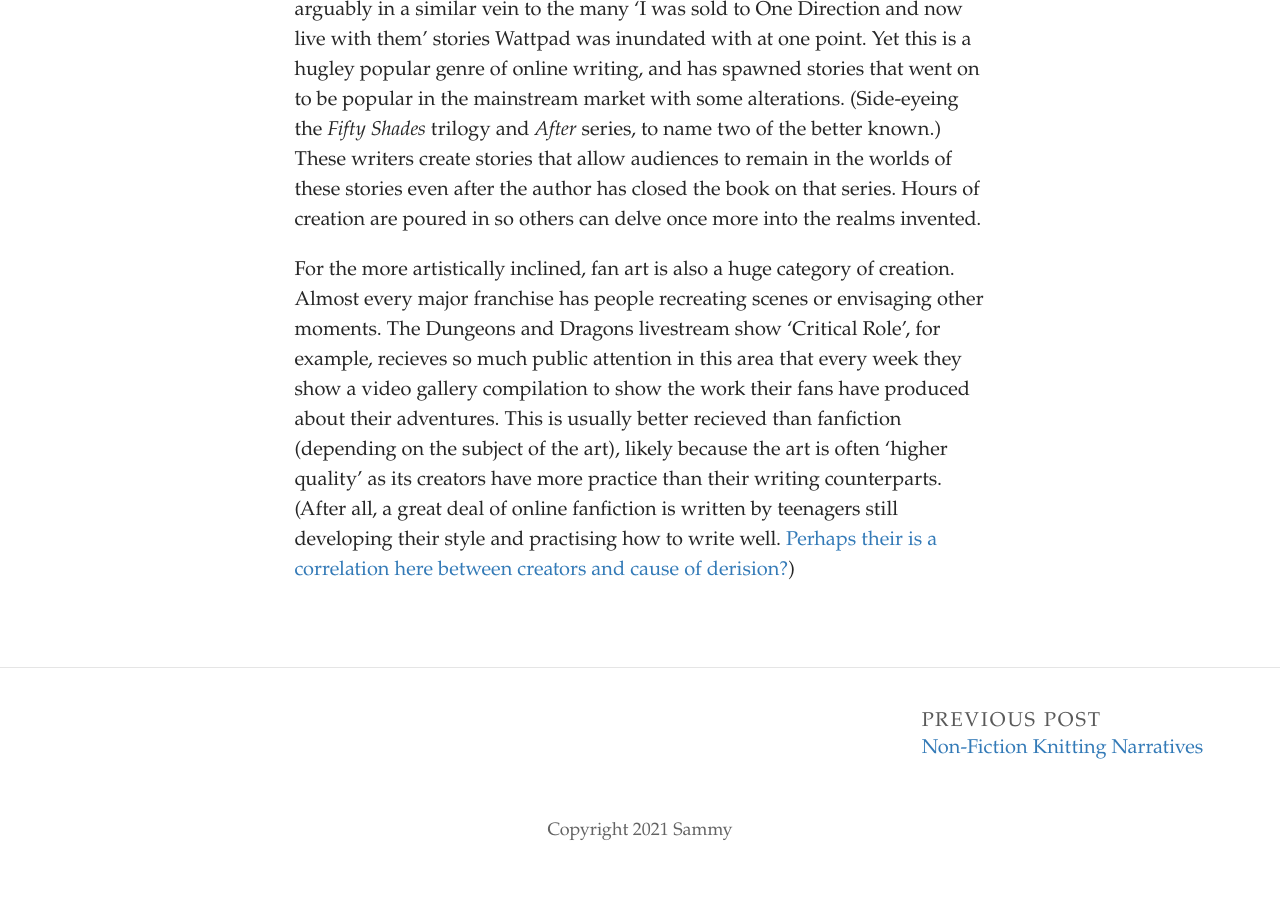
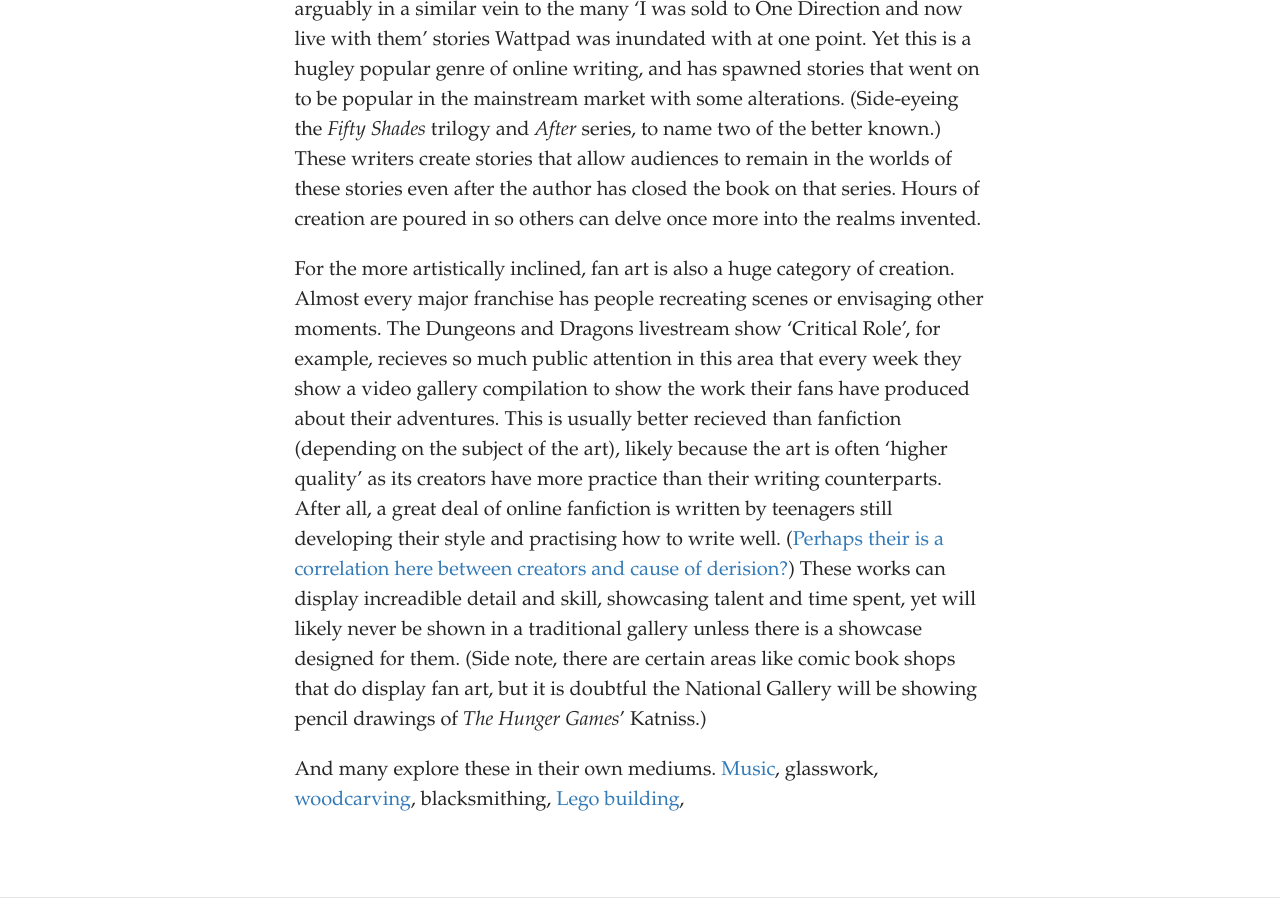
Before and after one commit to SammySpinsAYarn/Blog, a Jekyll site: the page built from _posts/2023-05-16-insert-a-title.md, in a window 1280 px wide and 900 px high, scrolled down 624 px. Built offline with Jekyll 4.4.1, drawn with Linux system fonts in a browser that asks for light colours; some web fonts are replaced; before the commit the page ends 1500 px from its top, so only the background shows below that.

Commit message:
Update Post “2023-05-16-insert-a-title”

```diff
--- a/_posts/2023-05-16-insert-a-title.md
+++ b/_posts/2023-05-16-insert-a-title.md
@@ -9,4 +9,6 @@
 
 F﻿anfiction is the best known of these. Alternate universes (AUs), slashfics, what-ifs; there is no end to the writing exploring the stories others have built. Unfortuantely, this is often looked down on, despite numerous writers acknowledging cutting their teeth in this genre, and [Neil Gaiman stating he won the 2004 Hugo Award for Best Short Story with a fanfiction](https://neil-gaiman.tumblr.com/post/655051316456996864/do-you-consider-fanfiction-legitimate-writing). Even *Paradise Lost*, an acclaimed work of classical literature studied far and wide, is arguably self-insert fanfiction of the author adventuring with a beloved poet- arguably in a similar vein to the many 'I was sold to One Direction and now live with them' stories Wattpad was inundated with at one point. Yet this is a hugley popular genre of online writing, and has spawned stories that went on to be popular in the mainstream market with some alterations. (Side-eyeing the *Fifty Shades* trilogy and *After* series, to name two of the better known.) These writers create stories that allow audiences to remain in the worlds of these stories even after the author has closed the book on that series. Hours of creation are poured in so others can delve once more into the realms invented.
 
-F﻿or the more artistically inclined, fan art is also a huge category of creation. Almost every major franchise has people recreating scenes or envisaging other moments. The Dungeons and Dragons livestream show 'Critical Role', for example, recieves so much public attention in this area that every week they show a video gallery compilation to show the work their fans have produced about their adventures. This is usually better recieved than fanfiction (depending on the subject of the art), likely because the art is often 'higher quality' as its creators have more practice than their writing counterparts. (After all, a great deal of online fanfiction is written by teenagers still developing their style and practising how to write well. [Perhaps their is a correlation here between creators and cause of derision?](https://www.youtube.com/watch?v=0B543Zkqq88))
+F﻿or the more artistically inclined, fan art is also a huge category of creation. Almost every major franchise has people recreating scenes or envisaging other moments. The Dungeons and Dragons livestream show 'Critical Role', for example, recieves so much public attention in this area that every week they show a video gallery compilation to show the work their fans have produced about their adventures. This is usually better recieved than fanfiction (depending on the subject of the art), likely because the art is often 'higher quality' as its creators have more practice than their writing counterparts. After all, a great deal of online fanfiction is written by teenagers still developing their style and practising how to write well. ([Perhaps their is a correlation here between creators and cause of derision?](https://www.youtube.com/watch?v=0B543Zkqq88)) These works can display increadible detail and skill, showcasing talent and time spent, yet will likely never be shown in a traditional gallery unless there is a showcase designed for them. (Side note, there are certain areas like comic book shops that do display fan art, but it is doubtful the National Gallery will be showing pencil drawings of *The Hunger Games*' Katniss.)
+
+A﻿nd many explore these in their own mediums. [Music](https://www.youtube.com/watch?v=bO3zQ7yxbyo), glasswork, [woodcarving](https://imgur.com/gallery/ZJYXrsk), blacksmithing, [Lego building](https://www.entertainmentearth.com/news/artist-recreates-iconic-dc-comics-characters-and-vehicles-as-life-size-lego-statues/),
```
